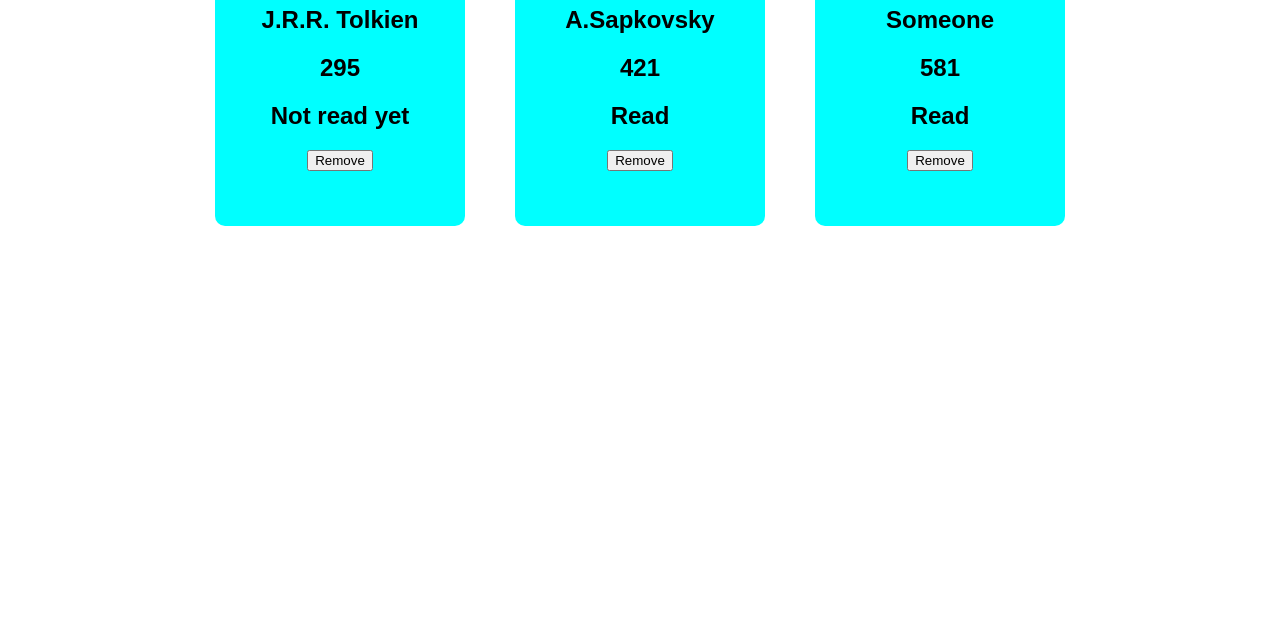
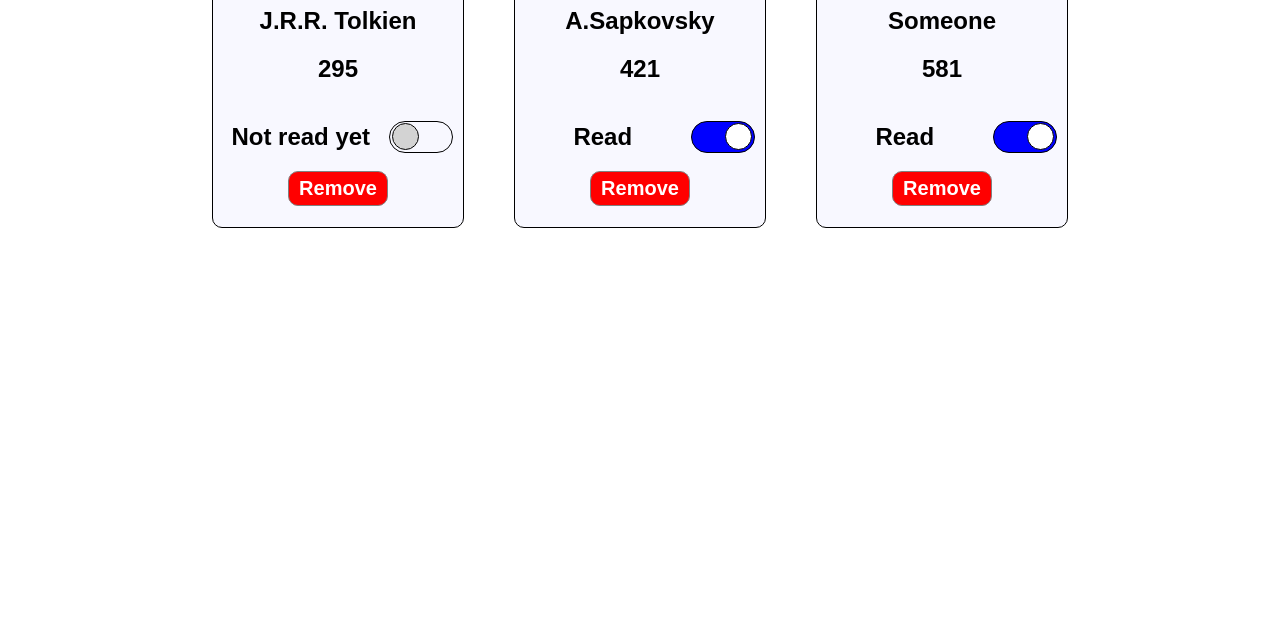
Before and after one commit to nicklySS/library, a plain HTML site: page index.html in a window 1280 px wide. Shown: the part 169-800 px from the top of the page. Drawn offline with Linux system fonts and the light colour scheme.

Commit message:
Edit style.css
Added styles for read, read switch and remove button

```diff
--- a/style.css
+++ b/style.css
@@ -3,7 +3,6 @@
     margin: 0;
     padding: 0;
     font-family: Arial, Helvetica, sans-serif;
-
 }
 
 header {
@@ -20,7 +19,7 @@
     /* добавлено */
 }
 
-        header>.flex-container {
+header > .flex-container {
     display: flex;
     flex: 1;
     width: 100%;
@@ -40,7 +39,7 @@
     user-select: none;
 }
 
-        #header-buttons>button {
+#header-buttons > button {
     border: none;
     width: 40px;
     height: 40px;
@@ -50,12 +49,12 @@
     font-weight: bolder;
 }
 
-        #header-buttons>button:nth-child(1) {
+#header-buttons > button:nth-child(1) {
     border-top-left-radius: 20px;
     border-bottom-left-radius: 20px;
 }
 
-        #header-buttons>button:nth-child(2) {
+#header-buttons > button:nth-child(2) {
     border-top-right-radius: 20px;
     border-bottom-right-radius: 20px;
 }
@@ -71,10 +70,65 @@
     flex: 1;
     text-align: center;
     border-radius: 10px;
-            background-color: aqua;
+    background-color: ghostwhite;
+    border: 1px solid black;
     max-width: 250px;
     min-width: 250px;
     height: 300px;
+}
+
+.read {
+    display: flex;
+    align-items: center;
+    justify-content: center;
+}
+
+.read > * {
+    flex: 1;
+}
+
+.read-txt {
+    max-width: 75%;
+}
+
+.read-switch {
+    transition: 1s left;
+    max-width: 25%;
+    border: 1px solid black;
+    border-radius: 20px;
+    height: 30px;
+    display: flex;
+    align-items: center;
+    background-color: ghostwhite;
+    margin-right: 10px;
+}
+
+.read-switch-round {
+    width: 25px;
+    height: 25px;
+    border: 1px solid black;
+    border-radius: 50px;
+    margin: 0 2px;
+    background-color: lightgray;
+}
+
+.remove-btn {
+    width: 100px;
+    height: 35px;
+    border: 1px solid gray;
+    color: white;
+    background-color: red;
+    font-size: 20px;
+    border-radius: 10px;
+    font-weight: bolder;
+}
+
+.remove-btn:hover {
+    background-color: rgb(206, 0, 0);
+}
+
+.remove-btn:active {
+    background-color: red;
 }
 
 .modal {
```
Lines whose indentation alone changed are shown as unchanged.
